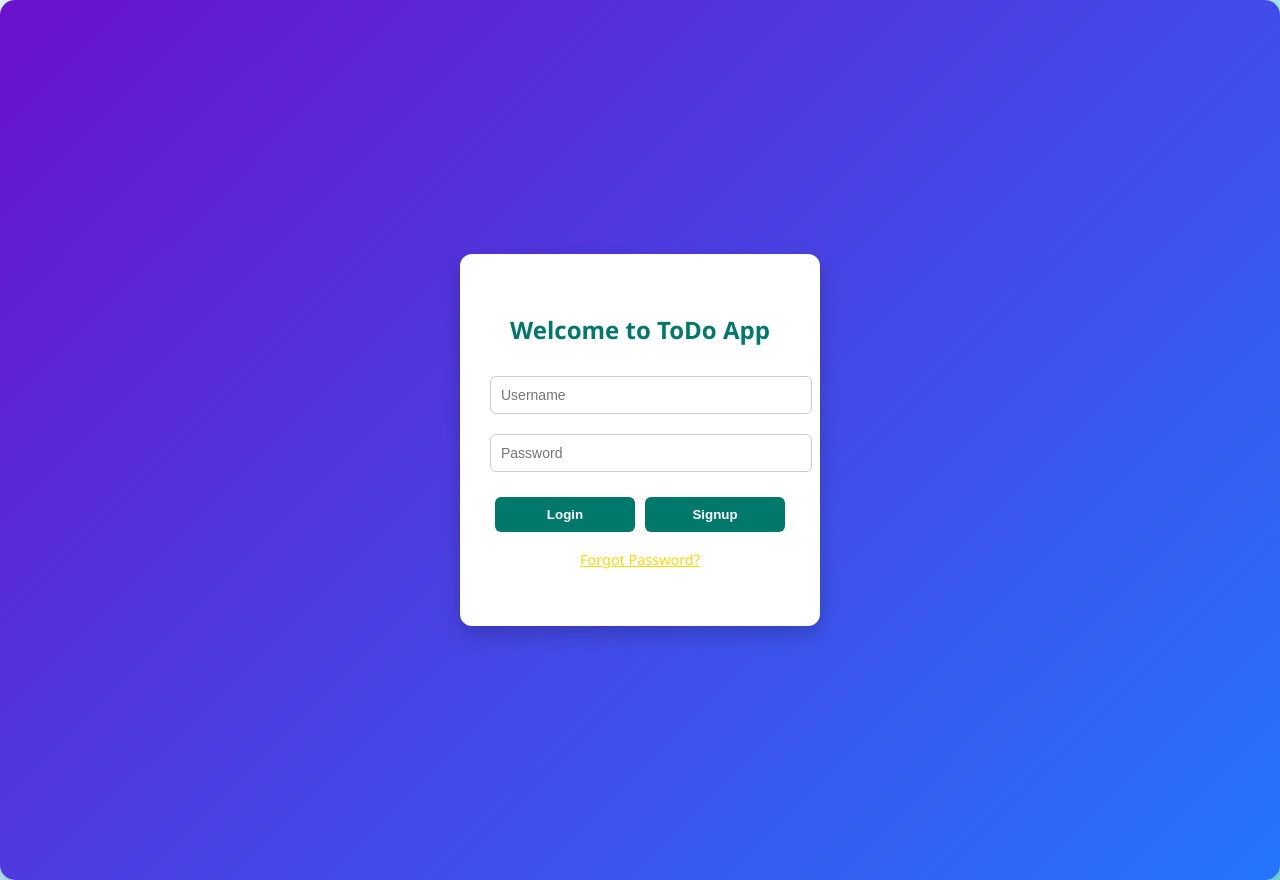
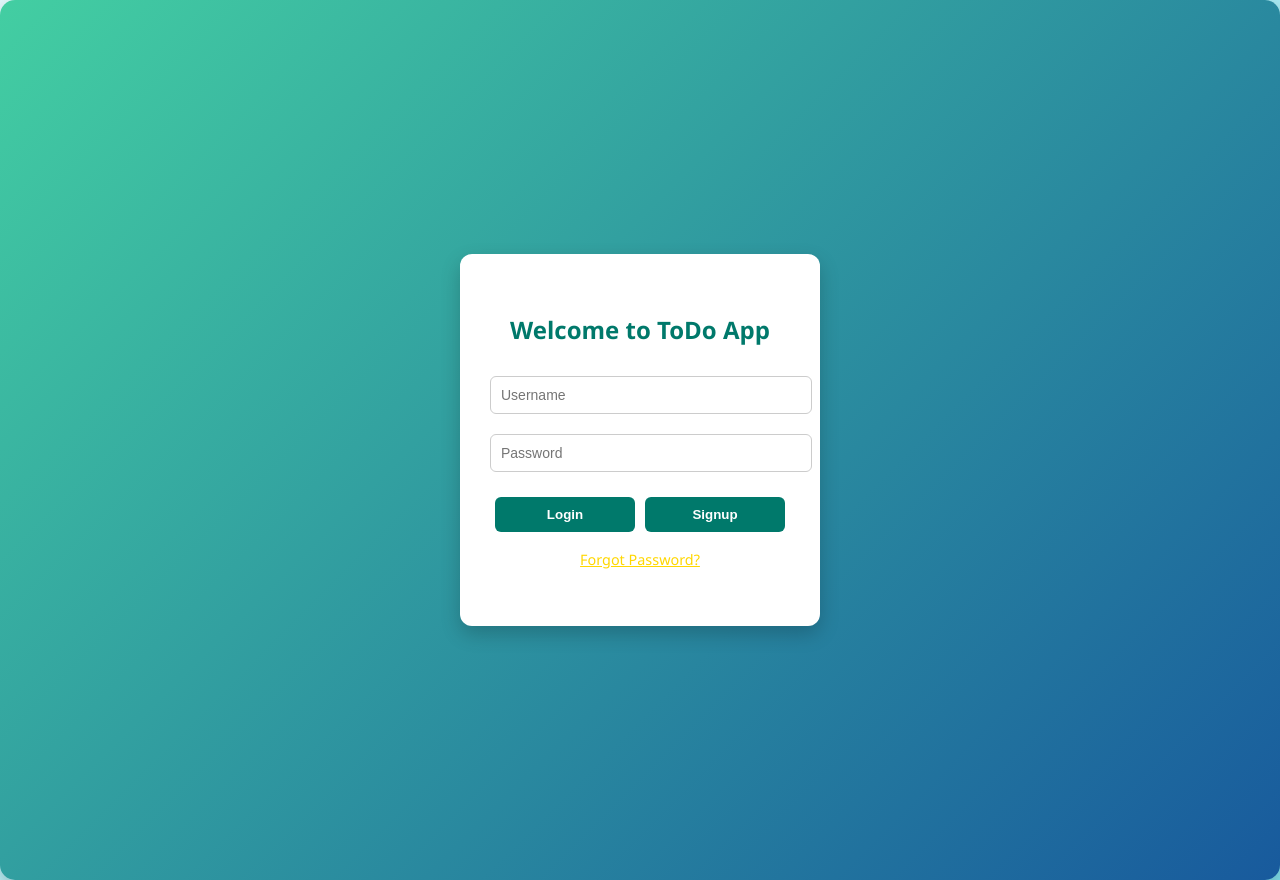
Before and after one commit to satyampatel248/ToDo, a website: page frontend/index.html in a window 1280 px wide. Drawn offline with Linux system fonts and the light colour scheme.

Commit message:
Login:Bg

```diff
--- a/frontend/style.css
+++ b/frontend/style.css
@@ -11,7 +11,7 @@ body {
   display: flex;
   flex-direction: column;
   align-items: center;
-  background: linear-gradient(135deg, #6a11cb, #2575fc);
+  background: linear-gradient(135deg, #43cea2, #185a9d);
   padding: 40px 30px;
   border-radius: 15px;
   box-shadow: 0 6px 15px rgba(0,0,0,0.2);
```
